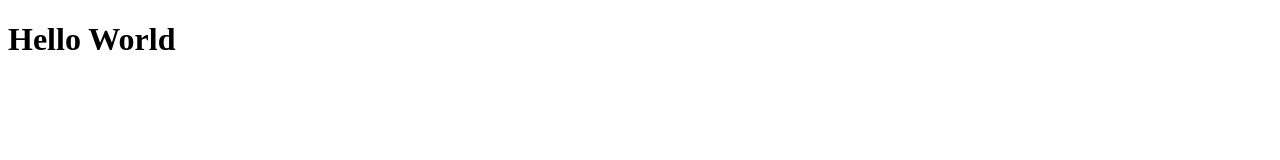
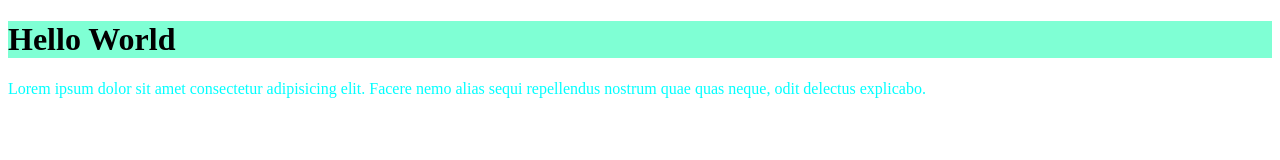
Before and after one commit to AbdulboisNigmatjonov17/project_github, a plain HTML site: page index.html in a window 1280 px wide. Drawn offline with Linux system fonts and the light colour scheme.

Commit message:
Loyihda h1 bilan p ga style berildi

```diff
--- a/index.html
+++ b/index.html
@@ -9,5 +9,6 @@
 </head>
 <body>
     <h1>Hello World</h1>
+    <p>Lorem ipsum dolor sit amet consectetur adipisicing elit. Facere nemo alias sequi repellendus nostrum quae quas neque, odit delectus explicabo.</p>
 </body>
 </html>
--- a/style.css
+++ b/style.css
@@ -0,0 +1,6 @@
+h1{
+    background-color: aquamarine;
+}
+p{
+    color: aqua;
+}
```
